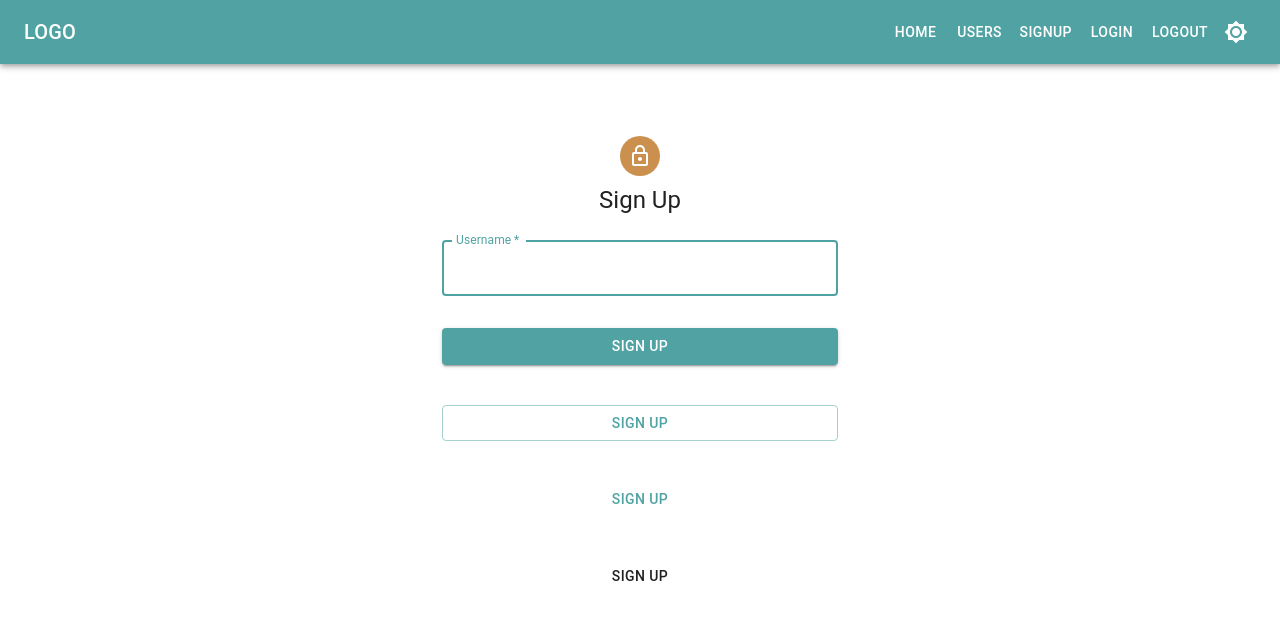
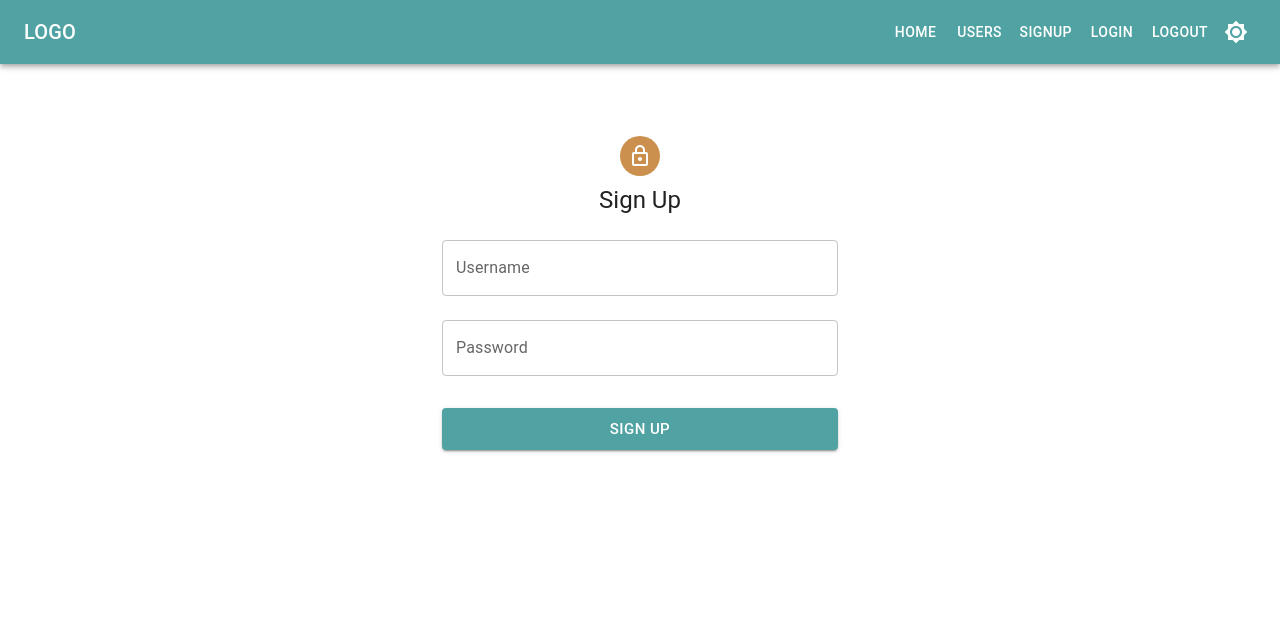
Before and after one commit to ratrateroo/Web-Log-GraphQL-Material-UI, a React (Create React App) app in the folder client/: page /signup in a window 1280 px wide. Shown: the top 620 px of the page. Built offline with nearby package versions, Linux system fonts and the light colour scheme; what apollo-upload-client would draw is missing.

Commit message:
updated sign up page form

```diff
--- a/client/src/user/components/UserSignUpForm.js
+++ b/client/src/user/components/UserSignUpForm.js
@@ -30,6 +30,7 @@ const SignUpUser = () => {
 	const [signUpUser, { error }] = useMutation(SIGNUP_MUTATION);
 	const [user, setUser] = useState({
 		username: '',
+		password: '',
 	});
 
 	// function usernameChangeHandler(e) {
@@ -87,47 +88,34 @@ const SignUpUser = () => {
 						// onSubmit={signUpUserHandler}
 						sx={{ mt: 1 }}>
 						<TextField
+							autoComplete="false"
 							name="username"
 							margin="normal"
-							required
 							fullWidth
 							id="username"
 							label="Username"
-							autoFocus
 							// onChange={usernameChangeHandler}
 							value={user.username}
 							type="text"
+						/>
+						<TextField
+							autoComplete="false"
+							name="password"
+							margin="normal"
+							fullWidth
+							id="password"
+							label="Password"
+							// onChange={usernameChangeHandler}
+							value={user.password}
+							type="password"
 						/>
 
 						<Button
 							type="submit"
 							fullWidth
 							variant="contained"
-							sx={{ mt: 3, mb: 2 }}>
-							Sign Up
-						</Button>
-
-						<Button
-							type="submit"
-							fullWidth
-							variant="outlined"
-							sx={{ mt: 3, mb: 2 }}>
-							Sign Up
-						</Button>
-
-						<Button
-							type="submit"
-							fullWidth
-							variant="text"
-							sx={{ mt: 3, mb: 2 }}>
-							Sign Up
-						</Button>
-
-						<Button
-							type="submit"
-							fullWidth
-							variant="string"
-							sx={{ mt: 3, mb: 2 }}>
+							sx={{ mt: 3, mb: 2 }}
+							size="large">
 							Sign Up
 						</Button>
 					</Box>
--- a/client/src/user/pages/UserSignUp.js
+++ b/client/src/user/pages/UserSignUp.js
@@ -2,7 +2,7 @@ import React from 'react';
 
 import UserSignUpForm from '../components/UserSignUpForm';
 
-const UserSignup = (props) => {
+const UserSignup = () => {
 	return <UserSignUpForm />;
 };
 
```
Also changed, not shown: 1 other file (tests, documents, lock files or other folders).
